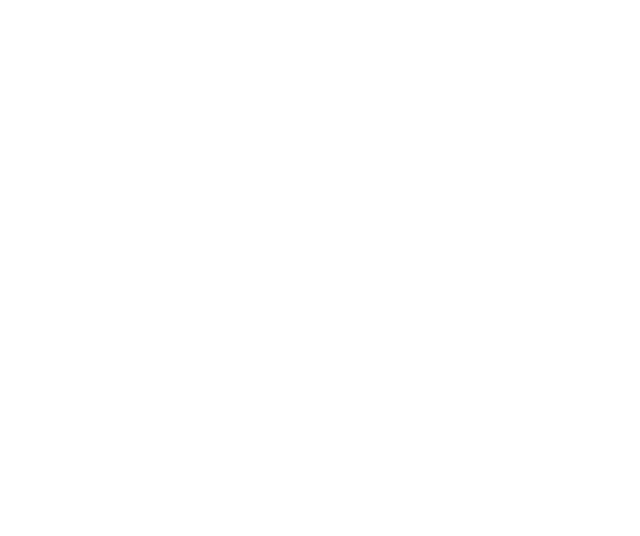
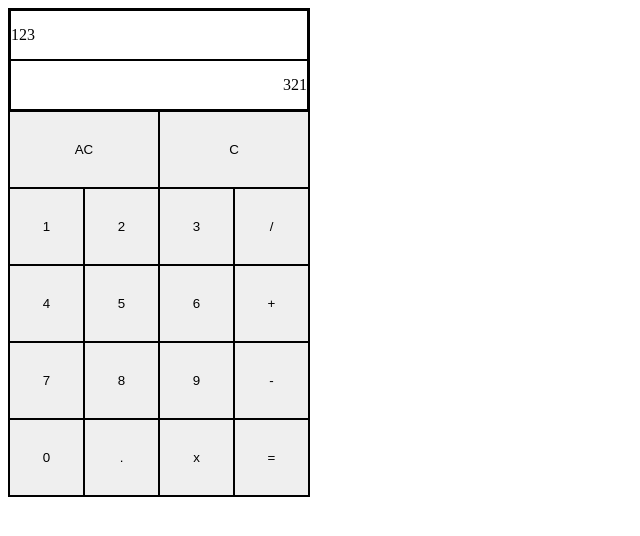
Before and after one commit to lutricuong/calculator, a plain HTML site: page index.html in a window 1280 px wide. Shown: the whole page, without its empty margins (0-640 px from the left). Drawn offline with Linux system fonts and the light colour scheme.

Commit message:
html css frontend calculator

```diff
--- a/index.html
+++ b/index.html
@@ -9,6 +9,39 @@
     <script src="javascript.js" defer></script>
 </head>
 <body>
-
+    <div class="calculator">
+        <div class="header">
+            <div class="display">123</div>
+            <div class="result">321</div>
+        </div>
+        <div class="row-ac-c">
+            <button class="ac">AC</button>
+            <button class="c">C</button>
+        </div>
+        <div class="row-123">
+            <button>1</button>
+            <button>2</button>
+            <button>3</button>
+            <button>/</button>
+        </div>
+        <div class="row-456">
+            <button>4</button>
+            <button>5</button>
+            <button>6</button>
+            <button>+</button>
+        </div>
+        <div class="row-789">
+            <button>7</button>
+            <button>8</button>
+            <button>9</button>
+            <button>-</button>
+        </div>
+        <div class="row-0">
+            <button>0</button>
+            <button>.</button>
+            <button>x</button>
+            <button>=</button>
+        </div>
+    </div>
 </body>
 </html>
--- a/style.css
+++ b/style.css
@@ -0,0 +1,33 @@
+.calculator {
+    display: flex;
+    flex-direction: column;
+    border: solid 1px black;
+    width: 300px;
+}
+
+.header {
+    display: flex;
+    flex-direction: column;
+    border: solid 1px black;
+}
+
+.display {
+    border: solid 1px black;
+    padding: 15px 0 15px 0;
+}
+
+.result {
+    border: solid 1px black;
+    padding: 15px 0 15px 0;
+    text-align: right;
+}
+.row-ac-c, .row-123, .row-456, .row-789, .row-0 {
+    display: flex;
+}
+
+button {
+    border: solid 1px black;
+    flex: 1;
+    text-align: center;
+    padding: 30px 0 30px 0;
+}
```
